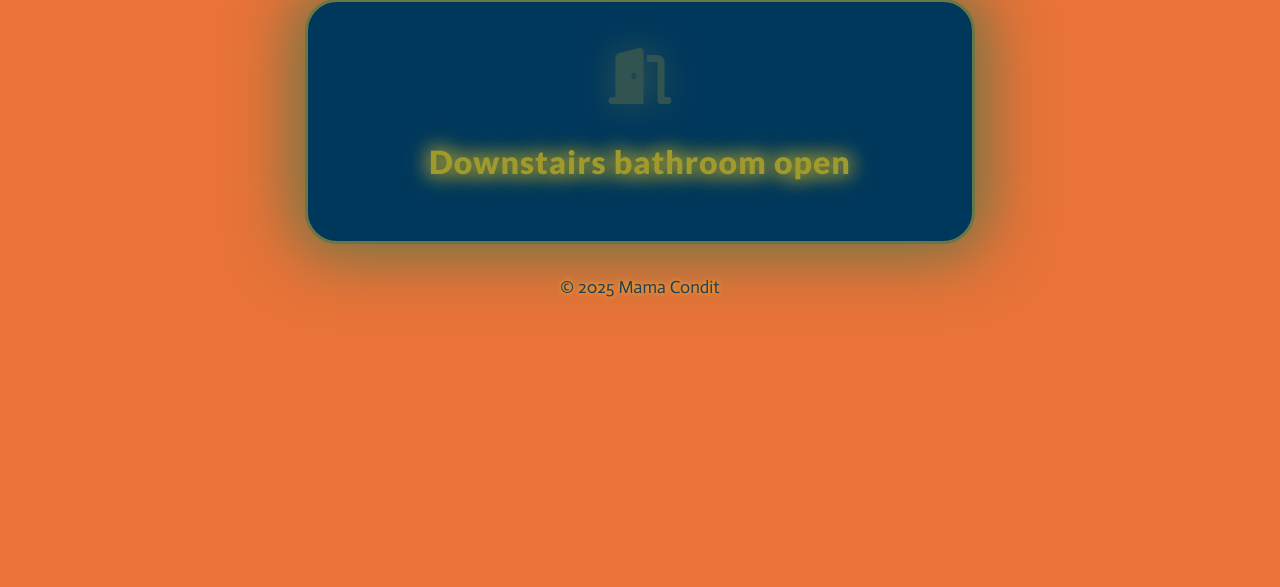
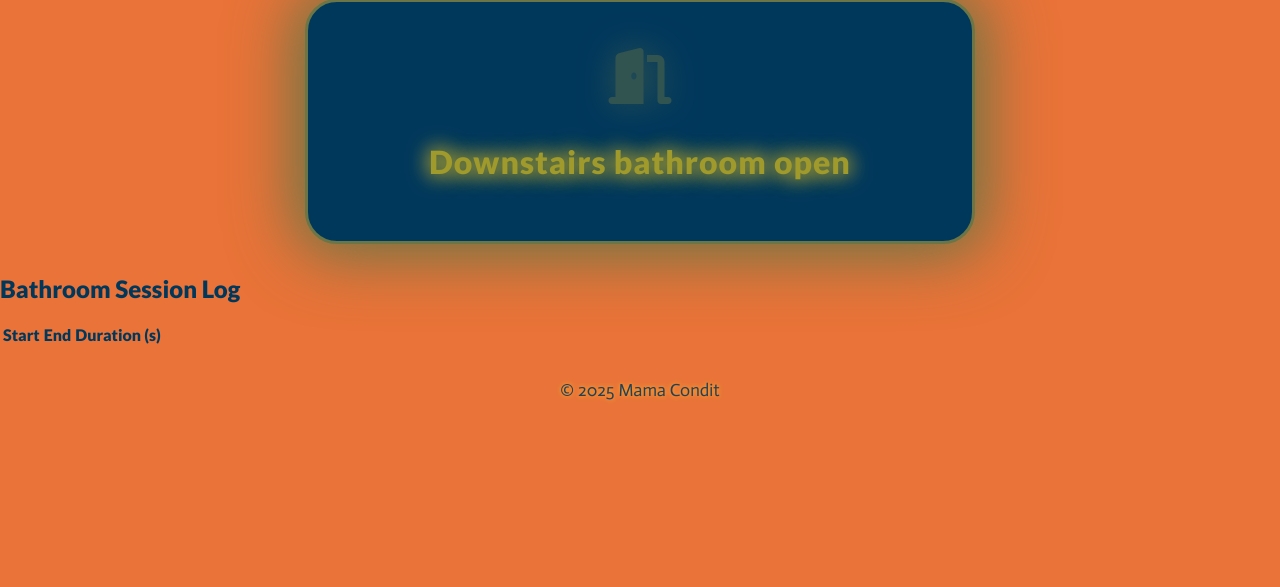
Before and after one commit to KCondit/door-timer, a Flask app: page / in a window 1280 px wide. Shown: the part 61-648 px from the top of the page. Run offline with Flask 3, Linux system fonts and the light colour scheme; lists and menus that the app fills with data are empty; some libraries are stand-ins or nearby versions.

Commit message:
Update index.html

```diff
--- a/templates/index.html
+++ b/templates/index.html
@@ -22,6 +22,18 @@
             <!-- Timer value will be set by JS -->
         </div>
     </div>
+
+    <h2>Bathroom Session Log</h2>
+<table>
+  <tr><th>Start</th><th>End</th><th>Duration (s)</th></tr>
+  {% for session in session_log %}
+    <tr>
+      <td>{{ session.start }}</td>
+      <td>{{ session.end }}</td>
+      <td>{{ session.duration }}</td>
+    </tr>
+  {% endfor %}
+</table>
     <div class="footer">
         &copy; {{ 2025 }} Mama Condit
     </div>
```
